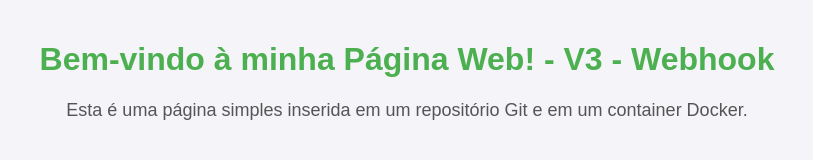
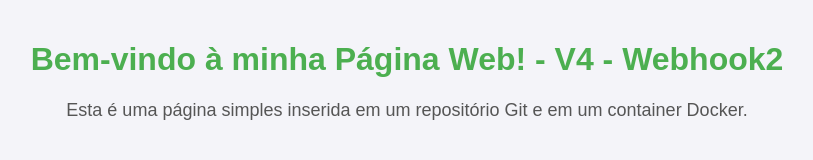
Before and after one commit to emctcloud/RepoTeste, a plain HTML site: page index.html in a window 1280 px wide. Shown: the whole page, without its empty margins (233-1046 px from the left). Drawn offline with Linux system fonts and the light colour scheme.

Commit message:
commit webhook2

```diff
--- a/index.html
+++ b/index.html
@@ -22,7 +22,7 @@
     </style>
 </head>
 <body>
-    <h1>Bem-vindo à minha Página Web! - V3 - Webhook</h1>
+    <h1>Bem-vindo à minha Página Web! - V4 - Webhook2</h1>
     <p>Esta é uma página simples inserida em um repositório Git e em um container Docker.</p>
 </body>
 </html>
```
